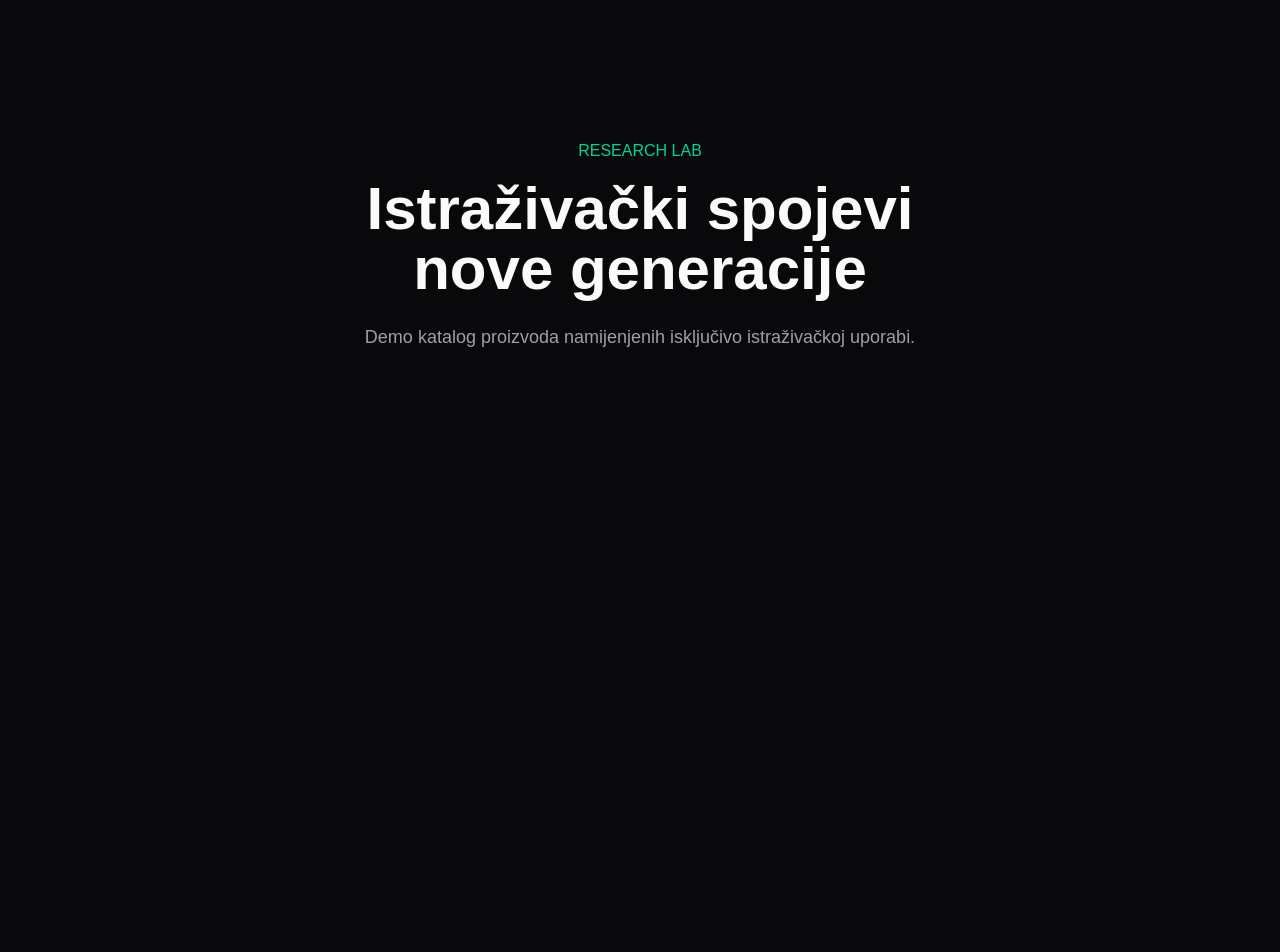
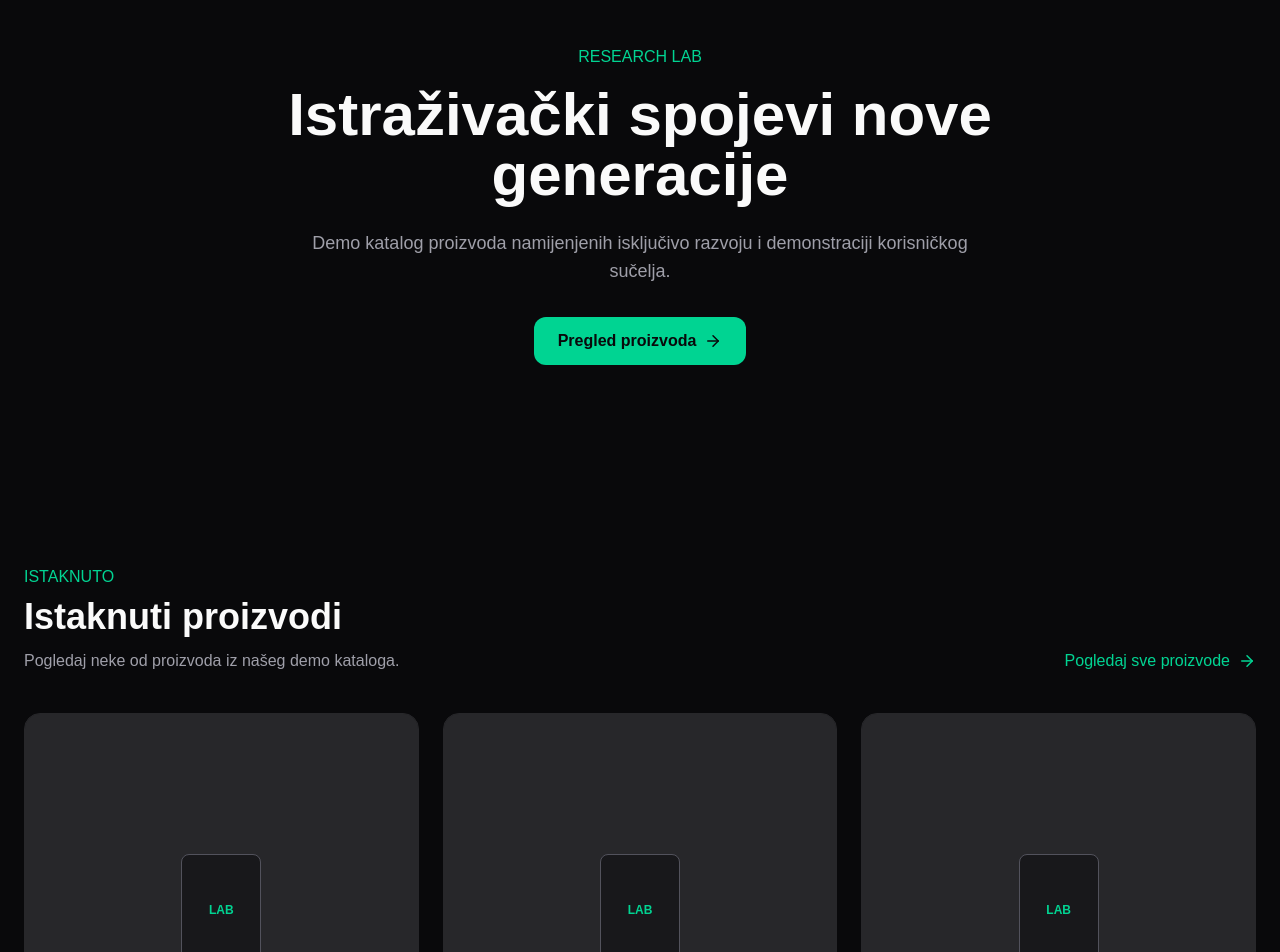
Before and after one commit to VrachoxWizard/peptids-shop, a React (Vite) app: page / in a window 1280 px wide. Shown: the part 140-1092 px from the top of the page. Before the commit the page ends 800 px from the top, so only its background shows below. Built offline with nearby package versions, Linux system fonts and the light colour scheme.

Commit message:
Add featured products to home page

```diff
--- a/src/pages/Home.tsx
+++ b/src/pages/Home.tsx
@@ -1,7 +1,17 @@
+import { ArrowRight } from "lucide-react";
+import { Link } from "react-router-dom";
+
+import ProductCard from "../components/product/ProductCard";
+import { products } from "../data/products";
+
 export default function Home() {
+  const featuredProducts = products.slice(0, 3);
+
   return (
-    <section className="min-h-[80vh] flex items-center justify-center">
-      <div className="text-center max-w-2xl px-6">
+    <main>
+      {/* Hero */}
+      <section className="min-h-[70vh] flex items-center justify-center">
+        <div className="text-center max-w-3xl px-6">
           <p className="text-emerald-400 font-medium mb-4">RESEARCH LAB</p>
 
           <h1 className="text-5xl md:text-6xl font-bold">
@@ -9,9 +19,50 @@ export default function Home() {
           </h1>
 
           <p className="text-zinc-400 mt-6 text-lg">
-          Demo katalog proizvoda namijenjenih isključivo istraživačkoj uporabi.
+            Demo katalog proizvoda namijenjenih isključivo razvoju i
+            demonstraciji korisničkog sučelja.
+          </p>
+
+          <Link
+            to="/proizvodi"
+            className="inline-flex items-center gap-2 mt-8 rounded-xl bg-emerald-400 px-6 py-3 font-semibold text-zinc-950 hover:bg-emerald-300 transition"
+          >
+            Pregled proizvoda
+            <ArrowRight size={18} />
+          </Link>
+        </div>
+      </section>
+
+      {/* Istaknuti proizvodi */}
+      <section className="max-w-7xl mx-auto px-6 py-20">
+        <div className="flex flex-col sm:flex-row sm:items-end sm:justify-between gap-6 mb-10">
+          <div>
+            <p className="text-emerald-400 font-medium">ISTAKNUTO</p>
+
+            <h2 className="text-3xl md:text-4xl font-bold mt-2">
+              Istaknuti proizvodi
+            </h2>
+
+            <p className="text-zinc-400 mt-3">
+              Pogledaj neke od proizvoda iz našeg demo kataloga.
             </p>
           </div>
+
+          <Link
+            to="/proizvodi"
+            className="inline-flex items-center gap-2 text-emerald-400 hover:text-emerald-300 font-medium transition"
+          >
+            Pogledaj sve proizvode
+            <ArrowRight size={18} />
+          </Link>
+        </div>
+
+        <div className="grid gap-6 sm:grid-cols-2 lg:grid-cols-3">
+          {featuredProducts.map((product) => (
+            <ProductCard key={product.id} product={product} />
+          ))}
+        </div>
       </section>
+    </main>
   );
 }
```
Lines whose indentation alone changed are shown as unchanged.
